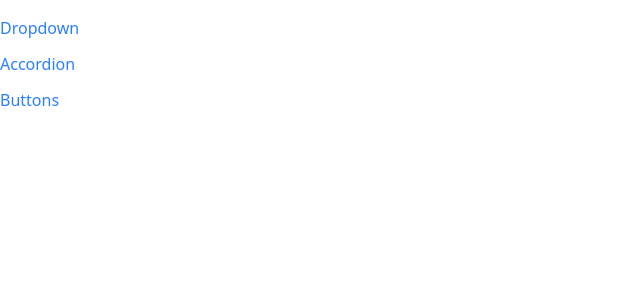
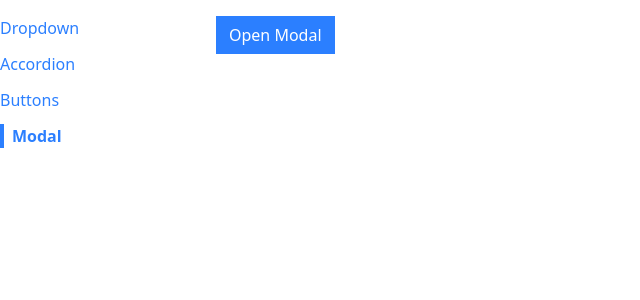
Before and after one commit to mwoolf87/Parsity, a React (Vite) app in the folder ModernReactWithRedux/comps/: page /modal in a window 1280 px wide. Shown: the top 300 px of the page, without its empty margins (0-640 px from the left). Built offline with nearby package versions, Linux system fonts and the light colour scheme.

Commit message:
create modal component and ModalPage components rendered to App component, applied basic styling to modal component with tailwind

```diff
--- a/ModernReactWithRedux/comps/src/App.js
+++ b/ModernReactWithRedux/comps/src/App.js
@@ -3,6 +3,7 @@
 import AccordionPage from "./pages/AccordionPage";
 import DropdownPage from "./pages/DropdownPage";
 import ButtonPage from "./pages/ButtonPage";
+import ModalPage from "./pages/ModalPage";
 function App() {
   return (
     <div className="container mx-auto grid grid-cols-6 gap-4 mt-4">
@@ -17,6 +18,9 @@
         <Route path="/buttons">
           <ButtonPage />
         </Route>
+        <Route path="/modal">
+          <ModalPage />
+        </Route>
       </div>
     </div>
   );
--- /dev/null
+++ b/ModernReactWithRedux/comps/src/components/Modal.js
@@ -0,0 +1,12 @@
+import React from "react";
+
+function Modal() {
+  return (
+    <div>
+      <div className="absolute inset-0 bg-gray-300 opacity-80"></div>
+      <div className="absolute inset-40 p-10 bg-white">Im a Modal!</div>
+    </div>
+  );
+}
+
+export default Modal;
--- a/ModernReactWithRedux/comps/src/components/Sidebar.js
+++ b/ModernReactWithRedux/comps/src/components/Sidebar.js
@@ -5,6 +5,7 @@
     { label: "Dropdown", path: "/" },
     { label: "Accordion", path: "/accordion" },
     { label: "Buttons", path: "/buttons" },
+    { label: "Modal", path: "/modal" },
   ];
 
   const renderedLinks = links.map(link => {
--- /dev/null
+++ b/ModernReactWithRedux/comps/src/pages/ModalPage.js
@@ -0,0 +1,21 @@
+import { useState } from "react";
+import Modal from "../components/Modal";
+import Button from "../components/Button";
+
+function ModalPage() {
+  const [showModal, setShowModal] = useState(false);
+
+  const handleClick = () => {
+    setShowModal(true);
+  };
+  return (
+    <div>
+      <Button onClick={handleClick} primary>
+        Open Modal
+      </Button>
+      {showModal && <Modal />}
+    </div>
+  );
+}
+
+export default ModalPage;
```
